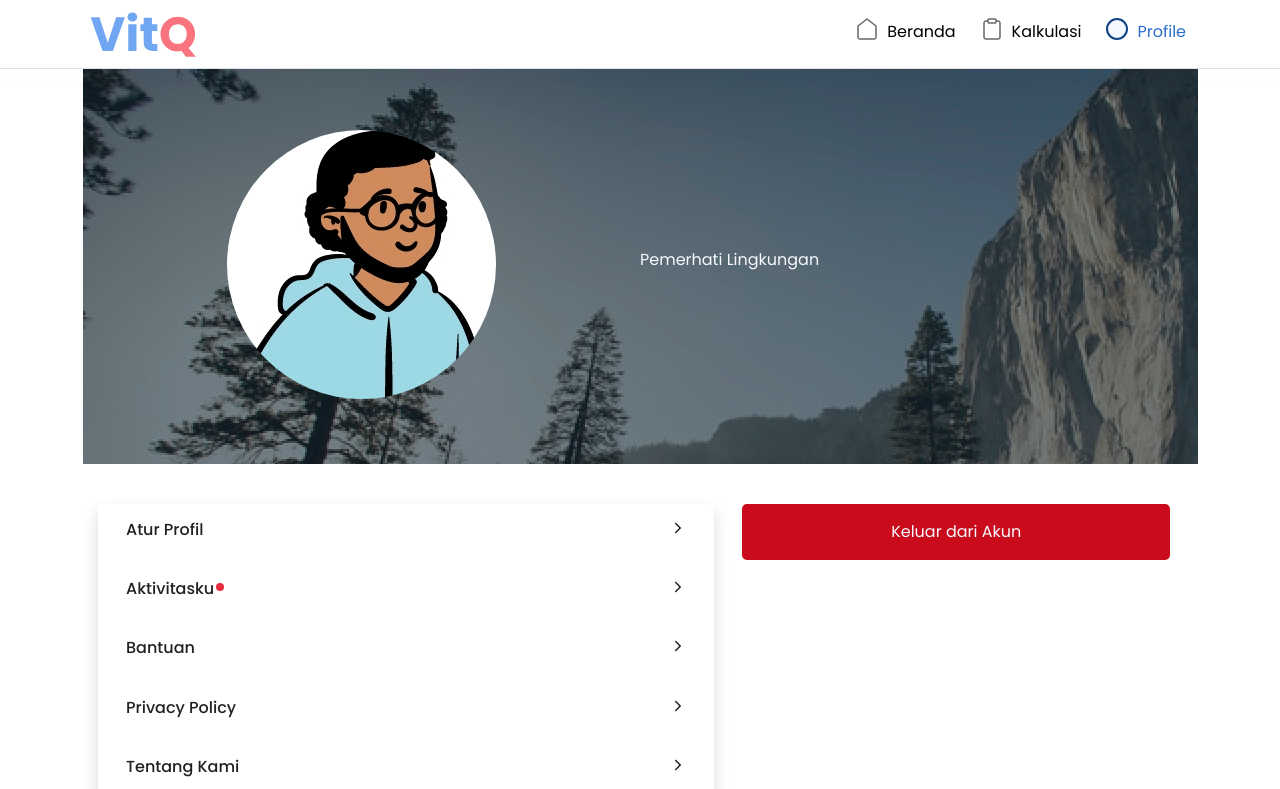
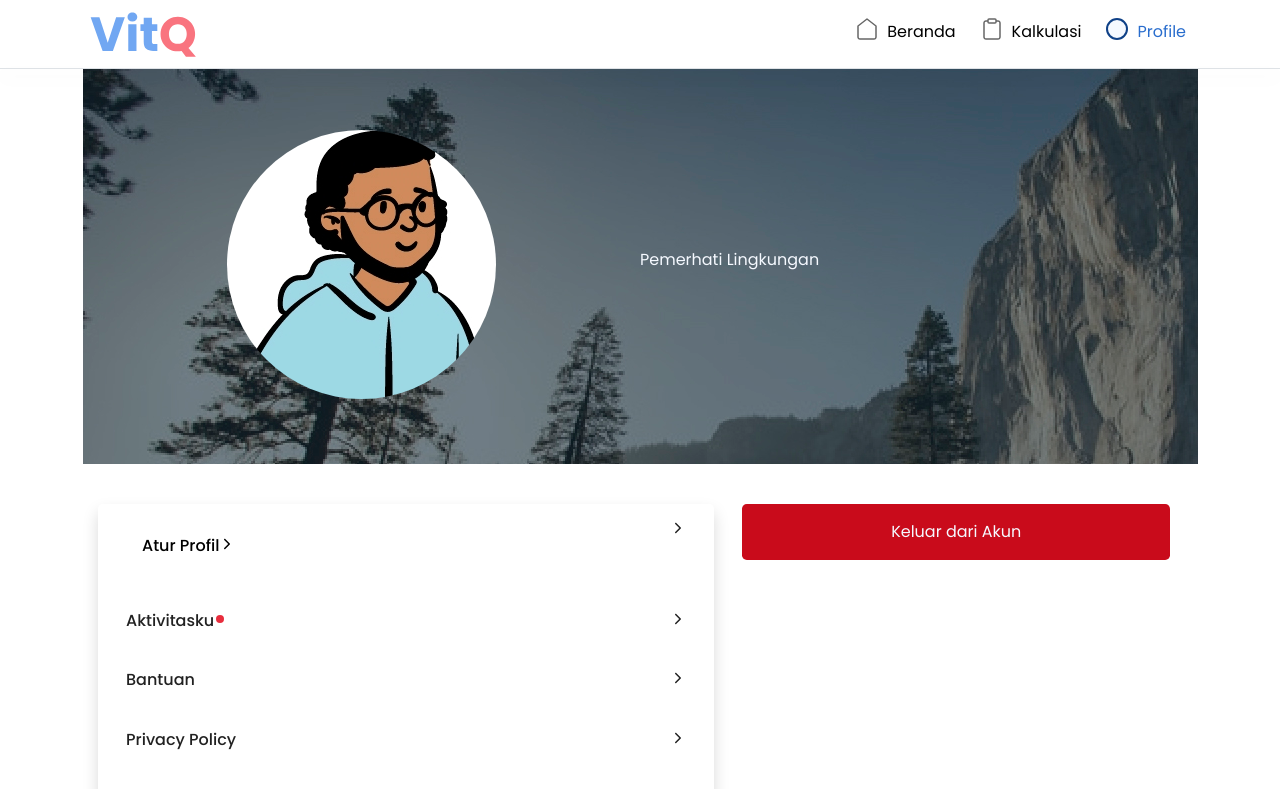
Before and after one commit to vitQQ/front-end-vitQ, a React (Create React App) app: page /akunku in a window 1280 px wide. Shown: the top 789 px of the page. Built offline with nearby package versions, Linux system fonts and the light colour scheme; no server answers.

Commit message:
add navlink

```diff
--- a/src/pages/Profil/Akunku.jsx
+++ b/src/pages/Profil/Akunku.jsx
@@ -7,6 +7,7 @@ import { IoIosArrowForward } from "react-icons/io";
 import { BsCircleFill } from "react-icons/bs";
 import { home } from "../../redux/action/action.user";
 import { useSelector, useDispatch } from "react-redux";
+import { NavLink } from "react-router-dom";
 import ExitModal from "../../components/modal/ExitModal";
 
 export default function Akunku() {
@@ -34,7 +35,12 @@ export default function Akunku() {
         <Row className="m-3 pt-4">
           <Col className="shadow rounded-3">
             <div className="p-3 bg-light d-flex justify-content-between">
-              <h6>Atur Profil</h6>
+              <NavLink to="/akunku/editprofil" className="text-decoration-none text-inactive">
+                <div className="p-3 bg-light d-flex justify-content-between">
+                  <h6>Atur Profil</h6>
+                  <IoIosArrowForward />
+                </div>
+              </NavLink>
               <IoIosArrowForward />
             </div>
             <div className="p-3 bg-light d-flex justify-content-between">
```
